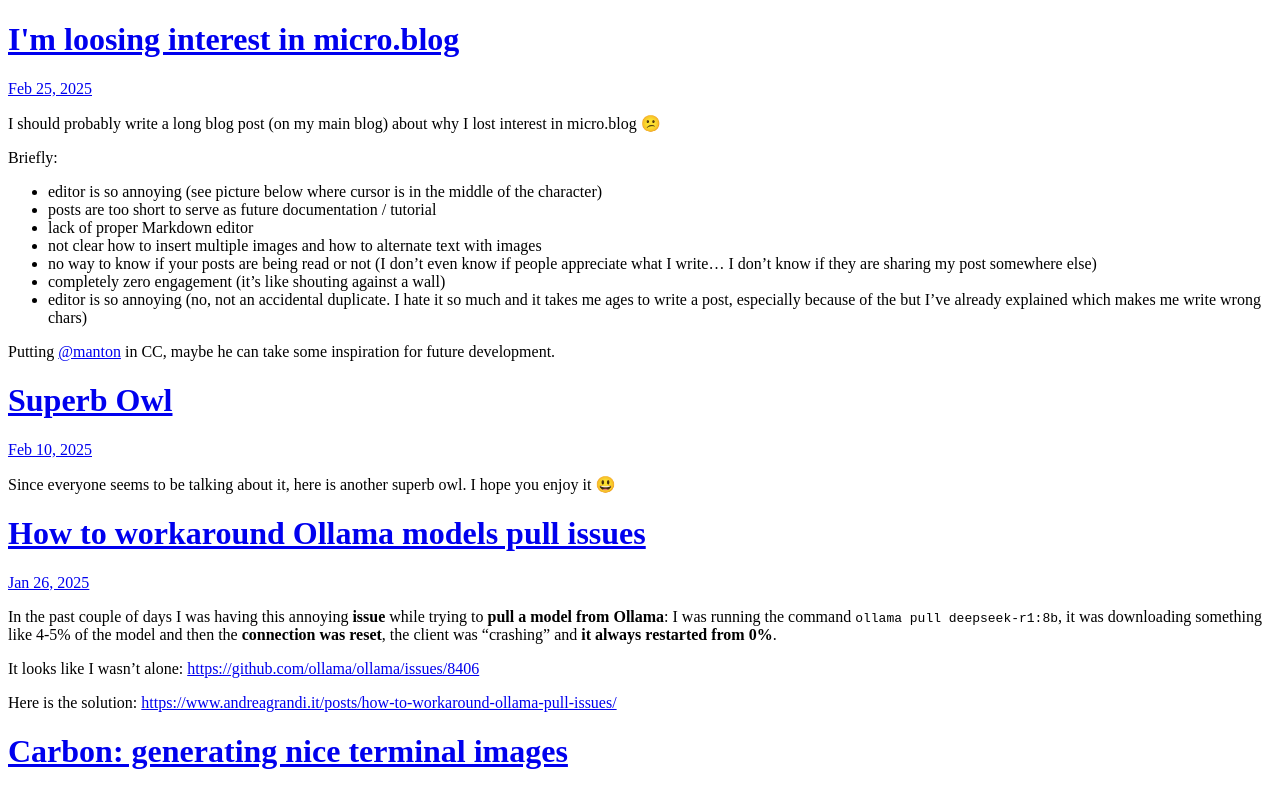
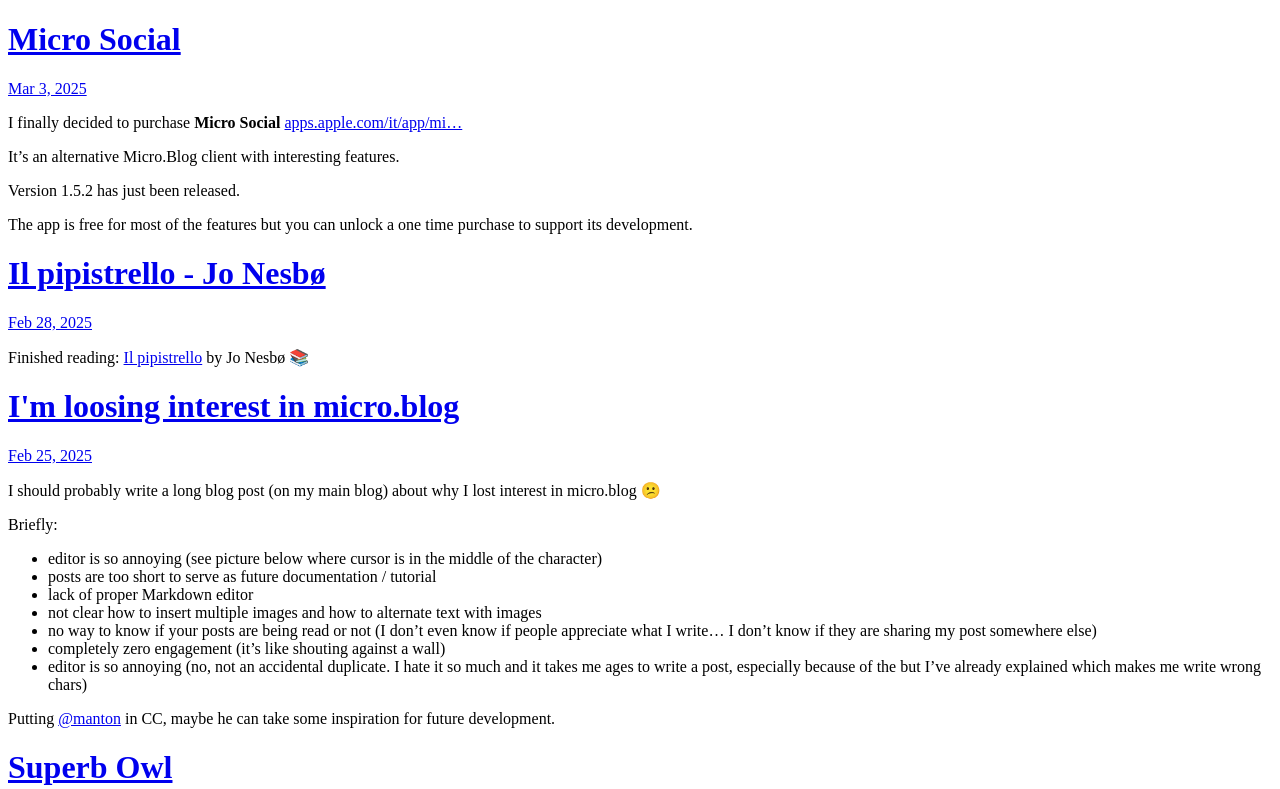
Before and after one commit to andreagrandi/microblog-archive, a plain HTML site: page index.html in a window 1280 px wide. Shown: the top 789 px of the page. Drawn offline with Linux system fonts and the light colour scheme.

Commit message:
Archiving from Micro.blog.

```diff
--- a/index.html
+++ b/index.html
@@ -21,6 +21,35 @@
 <div class="h-feed">
 
 
+
+	  <div class="h-entry">
+
+			<h1><a href="https://micro.andreagrandi.it/2025/03/03/micro-social/">Micro Social</a></h1>
+
+
+		<a href="https://micro.andreagrandi.it/2025/03/03/micro-social/" class="u-url"><time class="dt-published" datetime="2025-03-03 07:41:42 &#43;0100">Mar 3, 2025</time></a>
+
+		<div class="e-content">
+			 <p>I finally decided to purchase <strong>Micro Social</strong> <a href="https://apps.apple.com/it/app/micro-social/id6741072380">apps.apple.com/it/app/mi&hellip;</a></p>
+<p>It’s an alternative Micro.Blog client with interesting features.</p>
+<p>Version 1.5.2 has just been released.</p>
+<p>The app is free for most of the features but you can unlock a one time purchase to support its development.</p>
+
+		</div>
+	  </div>
+
+	  <div class="h-entry">
+
+			<h1><a href="https://micro.andreagrandi.it/2025/02/28/il-pipistrello-jo-nesb/">Il pipistrello - Jo Nesbø</a></h1>
+
+
+		<a href="https://micro.andreagrandi.it/2025/02/28/il-pipistrello-jo-nesb/" class="u-url"><time class="dt-published" datetime="2025-02-28 18:43:55 &#43;0100">Feb 28, 2025</time></a>
+
+		<div class="e-content">
+			 <p>Finished reading: <a href="https://micro.blog/books/9788858413272">Il pipistrello</a> by Jo Nesbø 📚</p>
+
+		</div>
+	  </div>
 
 	  <div class="h-entry">
 
```
